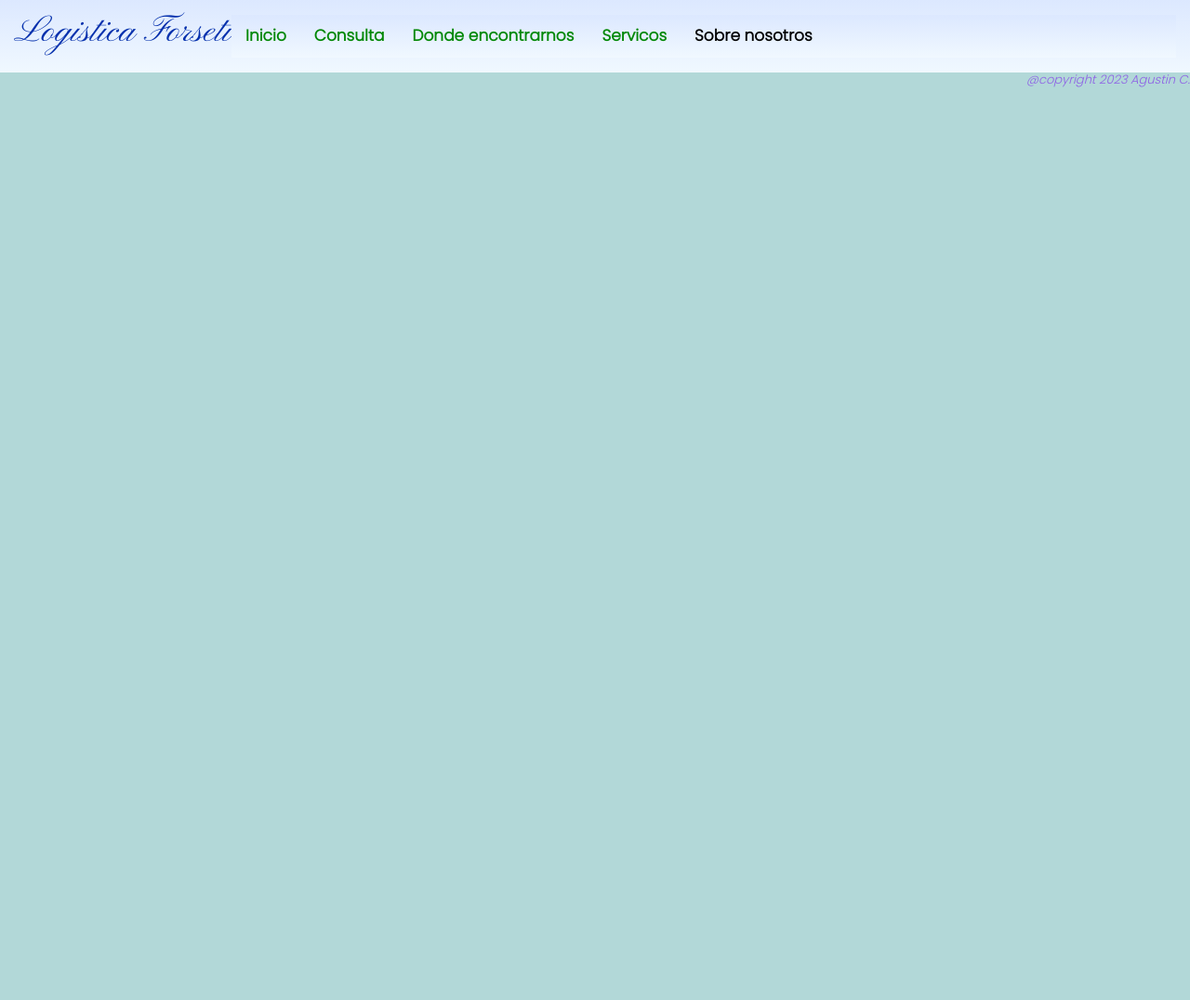
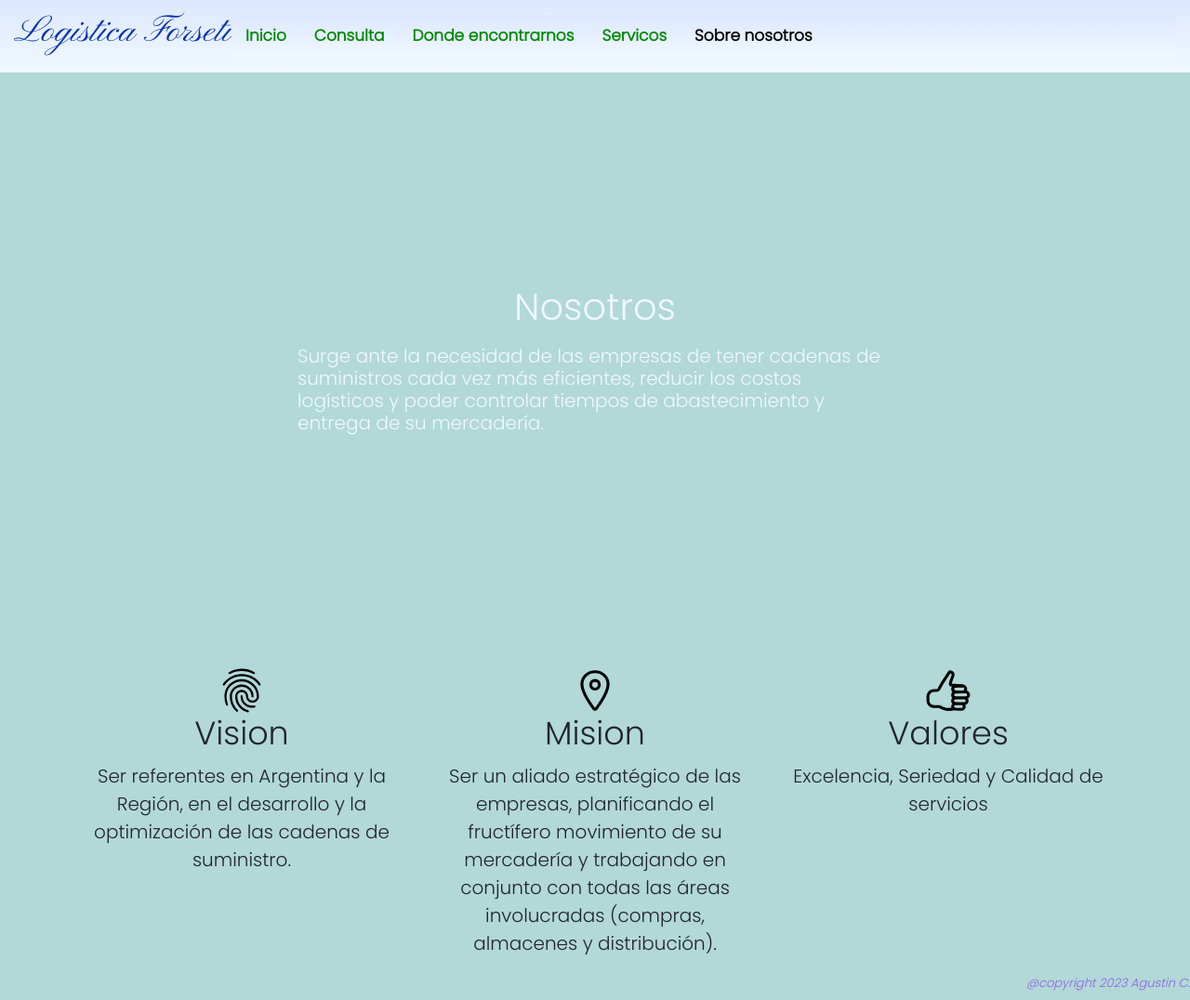
Before and after one commit to AgusCufr3/athenaslogistica, a plain HTML site: page paginas/sobre-nosotros.html in a window 1280 px wide. Shown: the whole page at 93% size. Before the commit the page ends 800 px from the top, so only its background shows below. Drawn offline with nearby package versions, Linux system fonts and the light colour scheme.

Commit message:
finalizo con la pagina sobre nosotros

```diff
--- a/estilos/estilos.css
+++ b/estilos/estilos.css
@@ -380,6 +380,25 @@ iframe {
 	margin: 5px 150px;
 }
 
+/* main servicios*/
+
+/* main servicios*/
+.iconos {
+	width: 50px;
+	height: 50px;
+}
+
+
+
+
+
+
+
+
+
+
+
+
 
 /* main servicios*/
 
--- a/paginas/sobre-nosotros.html
+++ b/paginas/sobre-nosotros.html
@@ -46,9 +46,35 @@
                 </div>
             </div>
         </nav>
+        <main>
+            <div class="intro">
+                <h2 class="intro-titulo">Nosotros<h2>
+                    <p class="texto-intro">Surge ante la necesidad de las empresas de tener cadenas de suministros cada vez más eficientes, reducir los costos logísticos y poder controlar tiempos de abastecimiento y entrega de su mercadería.</p>
+            </div>
+            <div class="container text-center">
+                <div class="row">
+                    <div class=" col-md-4">
+                        <img class="iconos" src="../multimedia/finger-print-outline.svg" alt="">
+                        <h3>Vision</h3>
+                        <p>Ser referentes en Argentina y la Región, en el desarrollo y la optimización de las cadenas de suministro.</p>
+                    </div>
+                    <div class=" col-md-4">
+                        <img class="iconos" src="../multimedia/location-outline.svg" alt="">
+                        <h3>Mision</h3>
+                        <p>Ser un aliado estratégico de las empresas, planificando el fructífero movimiento de su mercadería y trabajando en conjunto con todas las áreas involucradas (compras, almacenes y distribución).</p>
+                    </div>
+                    <div class=" col-md-4">
+                        <img class="iconos" src="../multimedia/thumbs-up-outline.svg" alt="">
+                        <h3>Valores</h3>
+                        <p>Excelencia, Seriedad y Calidad de servicios</p>
+                    </div>
+                </div>
+            </div>
+        </main>
     <footer class="footer">
         <h2 class="footertexto">@copyright 2023 Agustin C.</h2>
     </footer>
+        <script src="https://unpkg.com/ionicons@5.0.0/dist/ionicons.js"></script>
 		<script src="https://cdn.jsdelivr.net/npm/bootstrap@5.3.0-alpha1/dist/js/bootstrap.bundle.min.js" integrity="sha384-w76AqPfDkMBDXo30jS1Sgez6pr3x5MlQ1ZAGC+nuZB+EYdgRZgiwxhTBTkF7CXvN" crossorigin="anonymous"></script>
 	</body>
 </html>
```
Also changed, not shown: multimedia/finger-print-outline.svg (added), multimedia/location-outline.svg (added), multimedia/thumbs-up-outline.svg (added).
